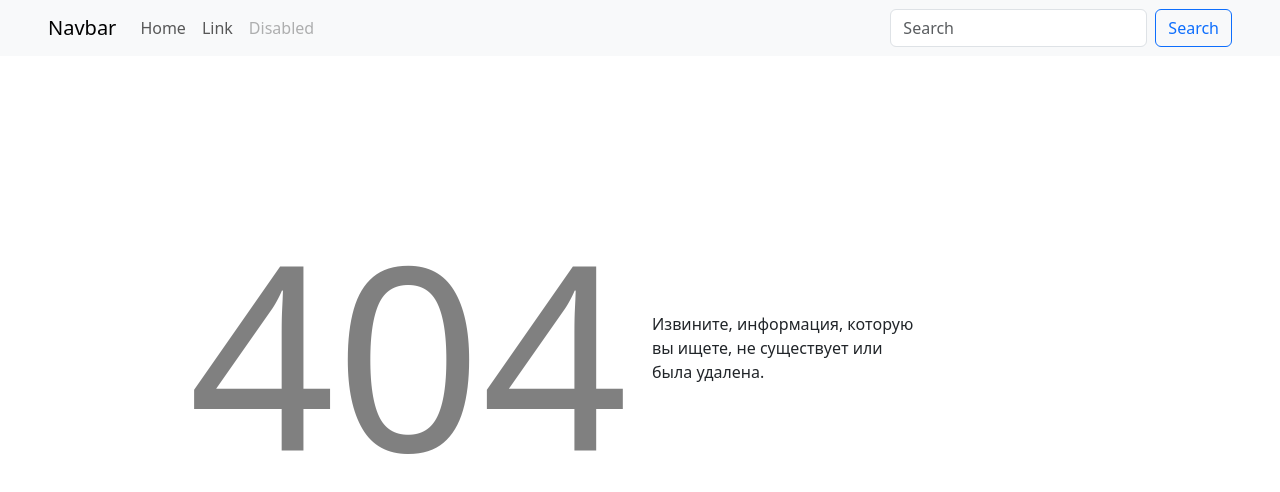
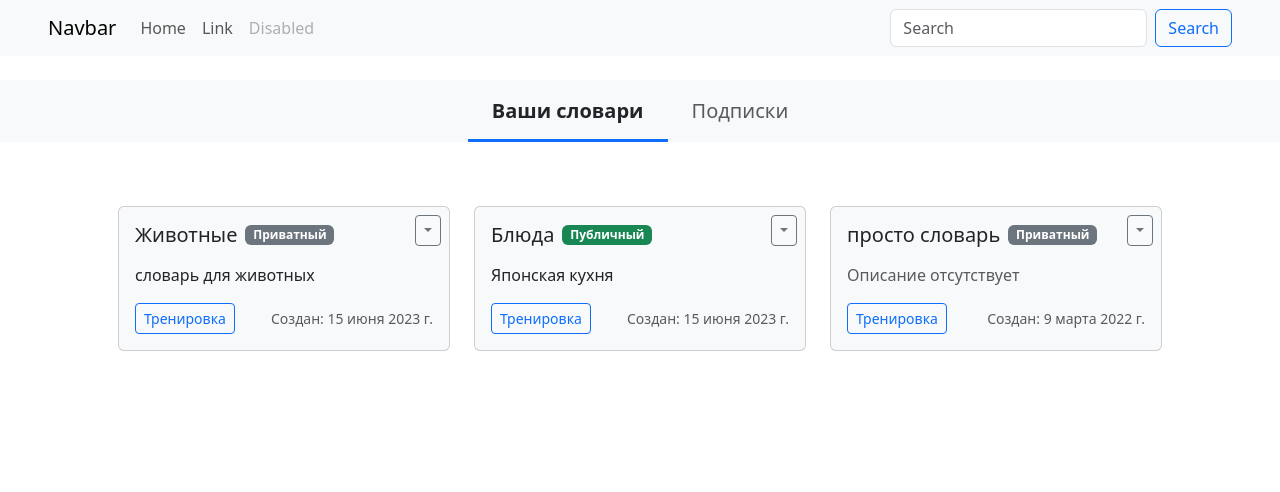
Before and after one commit to chup1kq/adddict_front, a React (Create React App) app: page /account in a window 1280 px wide. Before the commit this address had no page. Shown: the top 492 px of the page. Built offline with nearby package versions, Linux system fonts and the light colour scheme.

Commit message:
User profile

```diff
--- /dev/null
+++ b/src/pages/User.jsx
@@ -0,0 +1,148 @@
+import { UserDictionaries } from "./UserDictionaries";
+import { useState, useRef, useEffect } from 'react';
+
+const dictionaries = {
+    your: [
+        {
+            id: 1,
+            title: 'Животные',
+            description: 'словарь для животных',
+            is_published: false,
+            words: {
+                'word1': 'translation',
+                'word2': 'translation',
+            },
+            created_at: 1686825045000,
+        },
+        {
+            id: 2,
+            title: 'Блюда',
+            description: 'Японская кухня',
+            is_published: true,
+            words: {
+                'word3': 'translation',
+                'word4': 'translation',
+            },
+            created_at: 1686826045000,
+        },
+        {
+            id: 3,
+            title: 'просто словарь',
+            description: '',
+            is_published: false,
+            words: {
+                'word5': 'translation',
+                'word6': 'translation',
+            },
+            created_at: 1646826045000,
+        },
+    ],
+    strangers: [
+        {
+            id: 4,
+            title: 'Древесина',
+            description: 'справочник для лесоруба',
+            is_published: true,
+            words: {
+                'word7': 'translation',
+                'word8': 'translation',
+                'word9': 'translation',
+                'word10': 'translation',
+            },
+            created_at: 1686826005000,
+        }
+    ]
+};
+
+export const User = () => {
+    const [activeTab, setActiveTab] = useState('dictionaries');
+    const [underlineStyle, setUnderlineStyle] = useState({
+        width: 0,
+        left: 0
+    });
+
+    const dictionariesRef = useRef(null);
+    const subscriptionsRef = useRef(null);
+    const containerRef = useRef(null);
+
+    const updateUnderlinePosition = () => {
+        const activeRef = activeTab === 'dictionaries' ? dictionariesRef : subscriptionsRef;
+        const activeElement = activeRef.current;
+
+        if (activeElement && containerRef.current) {
+            const activeRect = activeElement.getBoundingClientRect();
+            const containerRect = containerRef.current.getBoundingClientRect();
+
+            setUnderlineStyle({
+                width: activeRect.width,
+                left: activeRect.left - containerRect.left
+            });
+        }
+    };
+
+    useEffect(() => {
+        updateUnderlinePosition();
+
+        const handleResize = () => {
+            updateUnderlinePosition();
+        };
+
+        window.addEventListener('resize', handleResize);
+        return () => window.removeEventListener('resize', handleResize);
+    }, [activeTab]);
+
+    return (
+        <div className={'container-fluid'}>
+            <div className={'row mb-4 align-content-center'}>
+                {/* TODO Вставить логин пользователя */}
+            </div>
+            <div className="row bg-light pt-3">
+                <div className="col-12">
+                    <div
+                        className="d-flex justify-content-center position-relative"
+                        ref={containerRef}
+                    >
+                        <div
+                            ref={dictionariesRef}
+                            className="px-4 pb-3 cursor-pointer"
+                            onClick={() => setActiveTab('dictionaries')}
+                            style={{cursor:'pointer'}}
+                        >
+                            <span className={`fs-5 ${activeTab === 'dictionaries' ? 'text-dark fw-bold' : 'text-muted'}`}>
+                                Ваши словари
+                            </span>
+                        </div>
+                        <div
+                            ref={subscriptionsRef}
+                            className="px-4 pb-3 cursor-pointer"
+                            onClick={() => setActiveTab('subscriptions')}
+                            style={{cursor:'pointer'}}
+                        >
+                            <span className={`fs-5 ${activeTab === 'subscriptions' ? 'text-dark fw-bold' : 'text-muted'}`}>
+                                Подписки
+                            </span>
+                        </div>
+
+                        {/* Анимированное подчёркивание */}
+                        <div
+                            className="position-absolute bottom-0 bg-primary"
+                            style={{
+                                height: '3px',
+                                width: `${underlineStyle.width}px`,
+                                left: `${underlineStyle.left}px`,
+                                transition: 'all 0.3s ease-in-out'
+                            }}
+                        />
+                    </div>
+                </div>
+            </div>
+            <div className="row mt-3">
+                <div className="col-12">
+                    {activeTab === 'dictionaries' ?
+                        <UserDictionaries dictionaries={dictionaries.your} /> :
+                        <UserDictionaries dictionaries={dictionaries.strangers} />}
+                </div>
+            </div>
+        </div>
+    );
+};
--- a/src/pages/UserDictionaries.jsx
+++ b/src/pages/UserDictionaries.jsx
@@ -1,57 +1,8 @@
-const dicts = [
-    {
-        id: 1,
-        title: 'Животные',
-        description: 'словарь для животных',
-        is_published: false,
-        words: {
-            'word1' : 'translation',
-            'word2' : 'translation',
-        },
-        created_at: 1686825045000,
-    },
-    {
-        id: 2,
-        title: 'Блюда',
-        description: 'Японская кухня',
-        is_published: true,
-        words: {
-            'word3' : 'translation',
-            'word4' : 'translation',
-        },
-        created_at: 1686826045000,
-    },
-    {
-        id: 3,
-        title: 'просто словарь',
-        description: '',
-        is_published: false,
-        words: {
-            'word5' : 'translation',
-            'word6' : 'translation',
-        },
-        created_at: 1646826045000,
-    },
-    {
-        id: 4,
-        title: 'Древесина',
-        description: 'справочник для лесоруба',
-        is_published: true,
-        words: {
-            'word7' : 'translation',
-            'word8' : 'translation',
-            'word9' : 'translation',
-            'word10' : 'translation',
-        },
-        created_at: 1686826005000,
-    }
-];
-
-export const UserDictionaries = () => {
+export const UserDictionaries = ({dictionaries}) => {
     return (
         <div className="container px-5 my-5">
             <div className="row row-cols-1 row-cols-sm-2 row-cols-lg-3 g-4">
-                {dicts.map((dict) => (
+                {dictionaries.map((dict) => (
                     <div className="col" key={dict.id}>
                         <div className="card h-100 bg-light" id={dict.id}>
                             <div className="dropdown position-absolute top-0 end-0 m-2">
--- a/src/route/routes.js
+++ b/src/route/routes.js
@@ -1,5 +1,6 @@
 import {NotFound} from "../components/404";
 import {UserDictionaries} from "../pages/UserDictionaries";
+import {User} from "../pages/User";
 
 export const routes = [
     {
@@ -16,5 +17,10 @@ export const routes = [
         path: '/dictionaries',
         element: <UserDictionaries />,
         name: 'dictionaries',
-    }
+    },
+    {
+        path: '/account',
+        element: <User />,
+        name: 'User profile',
+    },
 ]
```
